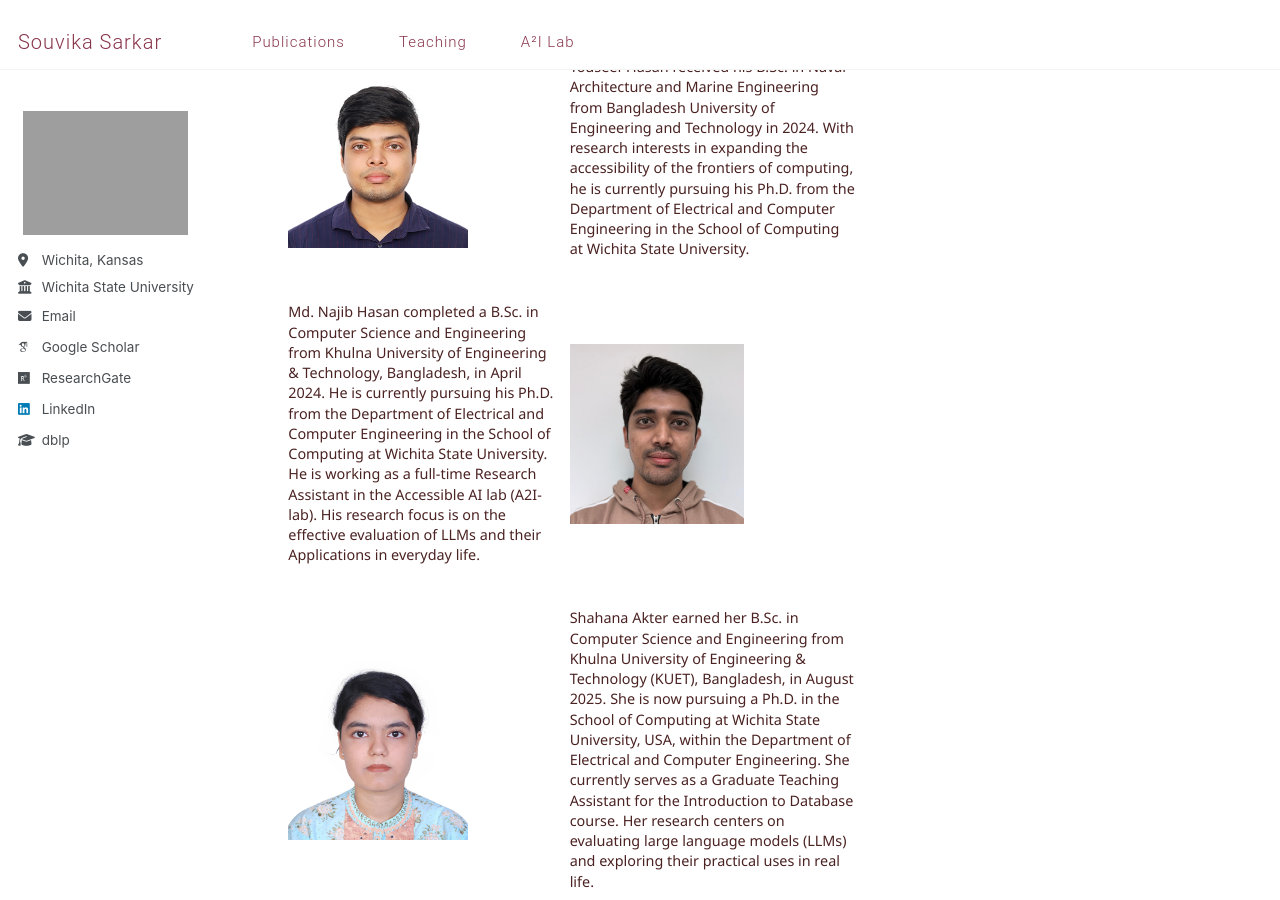
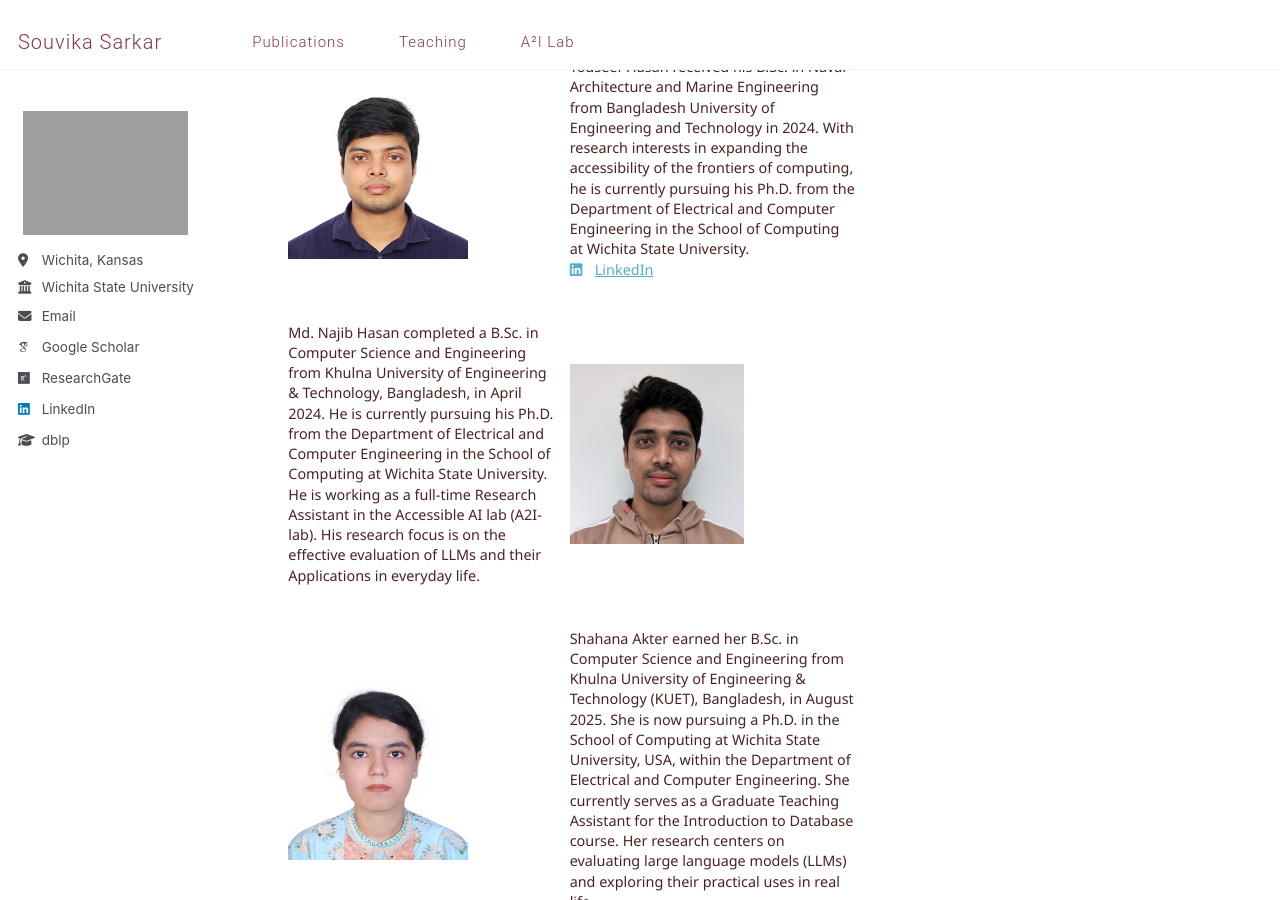
Before and after one commit to Souvika/souvika.github.io, a Jekyll site: the page built from _pages/lab.html, in a window 1280 px wide and 900 px high, scrolled down 321 px. Built offline with Jekyll 4.4.1, drawn with Linux system fonts in a browser that asks for light colours; some web fonts are replaced.

Commit message:
Update Students.

```diff
--- a/_includes/archive-single.html
+++ b/_includes/archive-single.html
@@ -46,7 +46,7 @@
           <tbody>
             <tr style="border: none;">
               <td style="border: none; padding-bottom: 2rem;"><img src='/images/Touseef.png' style='height:10rem;'></td>
-              <td style="border: none; padding-bottom: 2rem;"><span class="news-content-teaching">Touseef Hasan received his B.Sc. in Naval Architecture and Marine Engineering from Bangladesh University of Engineering and Technology in 2024. With research interests in expanding the accessibility of the frontiers of computing, he is currently pursuing his Ph.D. from the Department of Electrical and Computer Engineering in the School of Computing at Wichita State University.</span></td>
+              <td style="border: none; padding-bottom: 2rem;"><span class="news-content-teaching">Touseef Hasan received his B.Sc. in Naval Architecture and Marine Engineering from Bangladesh University of Engineering and Technology in 2024. With research interests in expanding the accessibility of the frontiers of computing, he is currently pursuing his Ph.D. from the Department of Electrical and Computer Engineering in the School of Computing at Wichita State University. <br/><a href="https://www.linkedin.com/in/touseefh/"><i class="fab fa-fw fa-linkedin icon-pad-right" aria-hidden="true"></i>LinkedIn</a></span></td>
             </tr>
             <tr style="border: none; margin-bottom: 2rem">
                 <td style="border: none; padding-bottom: 2rem;"><span class="news-content-teaching">Md. Najib Hasan completed a B.Sc. in Computer Science and Engineering from Khulna University of Engineering & Technology, Bangladesh, in April 2024. He is currently pursuing his Ph.D. from the Department of Electrical and Computer Engineering in the School of Computing at Wichita State University. He is working as a full-time Research Assistant in the Accessible AI lab (A2I-lab). His research focus is on the effective evaluation of LLMs and their Applications in everyday life.</span></td>
```
